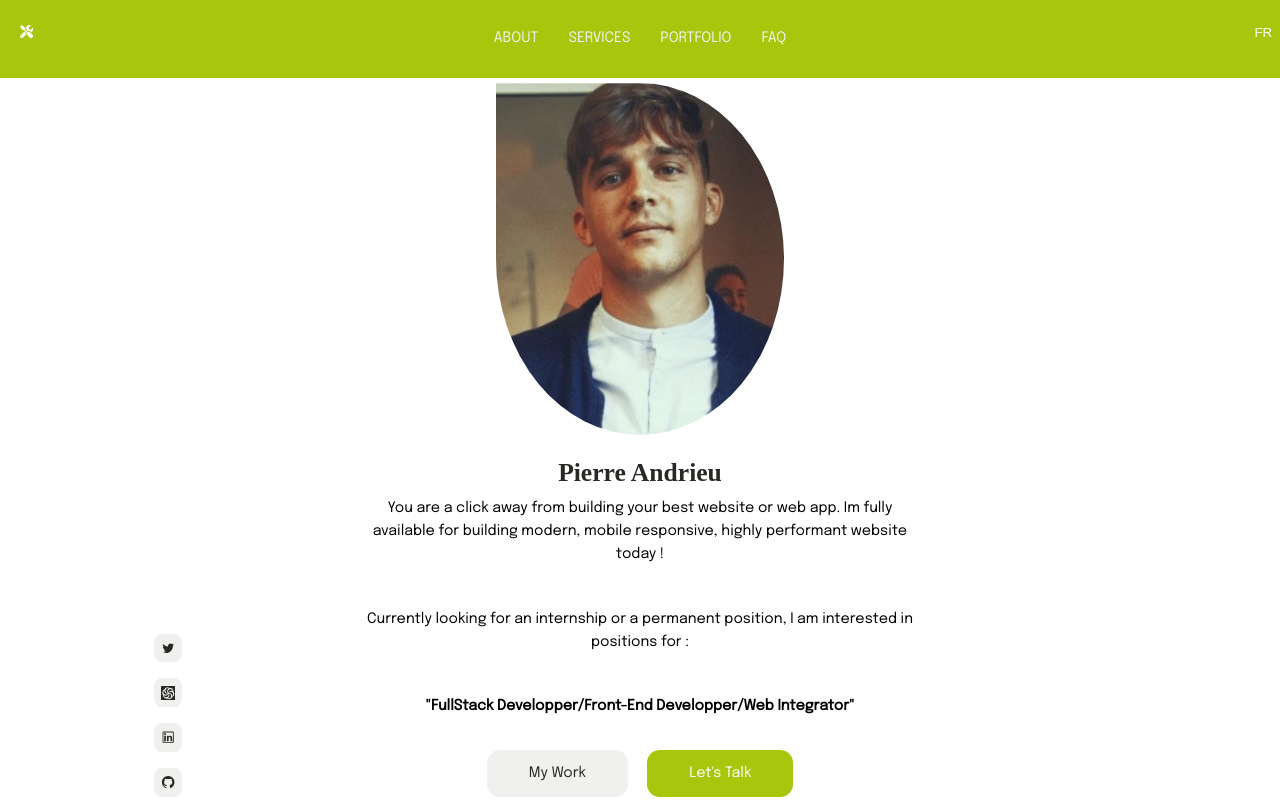
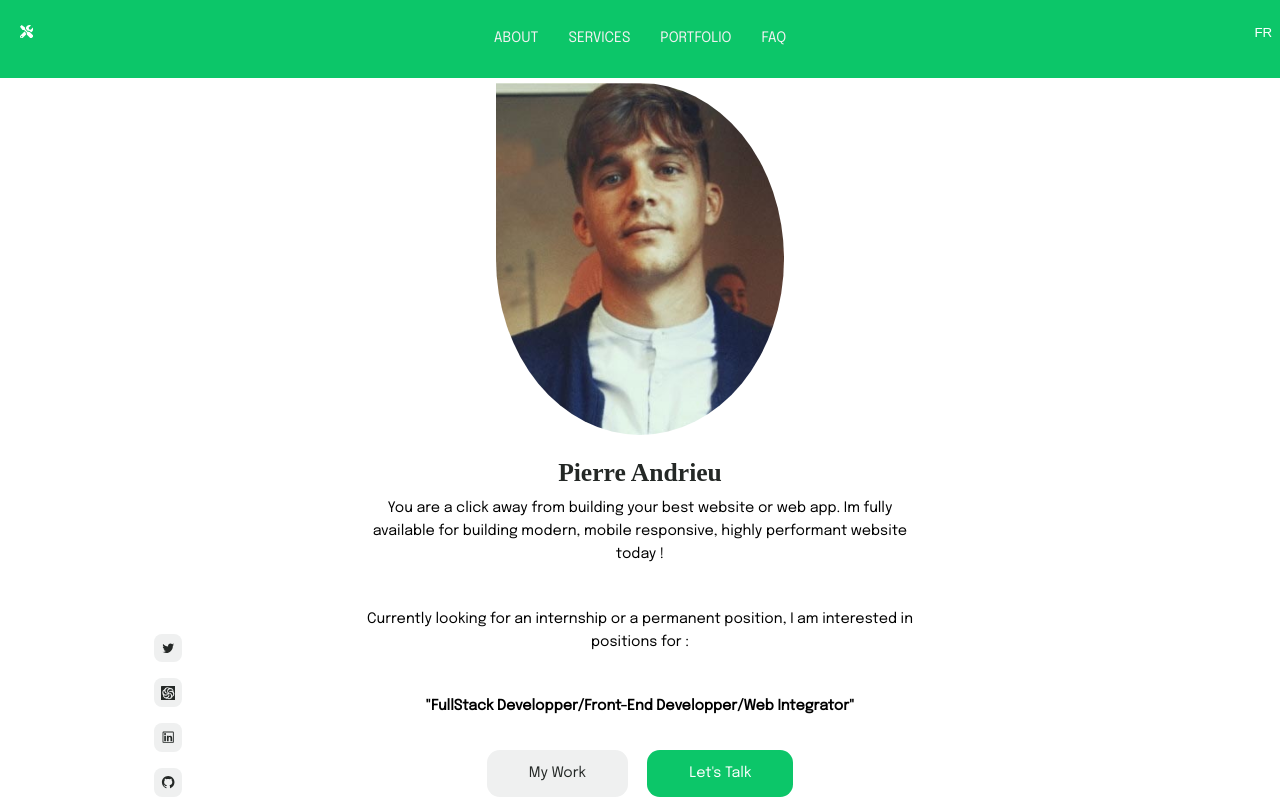
Before and after one commit to PierreAND/React-Portfolio, a React (Vite) app: page / in a window 1280 px wide. Shown: the top 800 px of the page. Built offline with nearby package versions, Linux system fonts and the light colour scheme; a web font is replaced by a local one.

Commit message:
new color

```diff
--- a/src/styles/abstracts/_variables.scss
+++ b/src/styles/abstracts/_variables.scss
@@ -1,6 +1,6 @@
 
 
-$primary-hue: 70;
+$primary-hue: 150;
 $black-lightness: 15%;
 $dark-lightness: 44%;
 $light-lightness: 94%;
```
